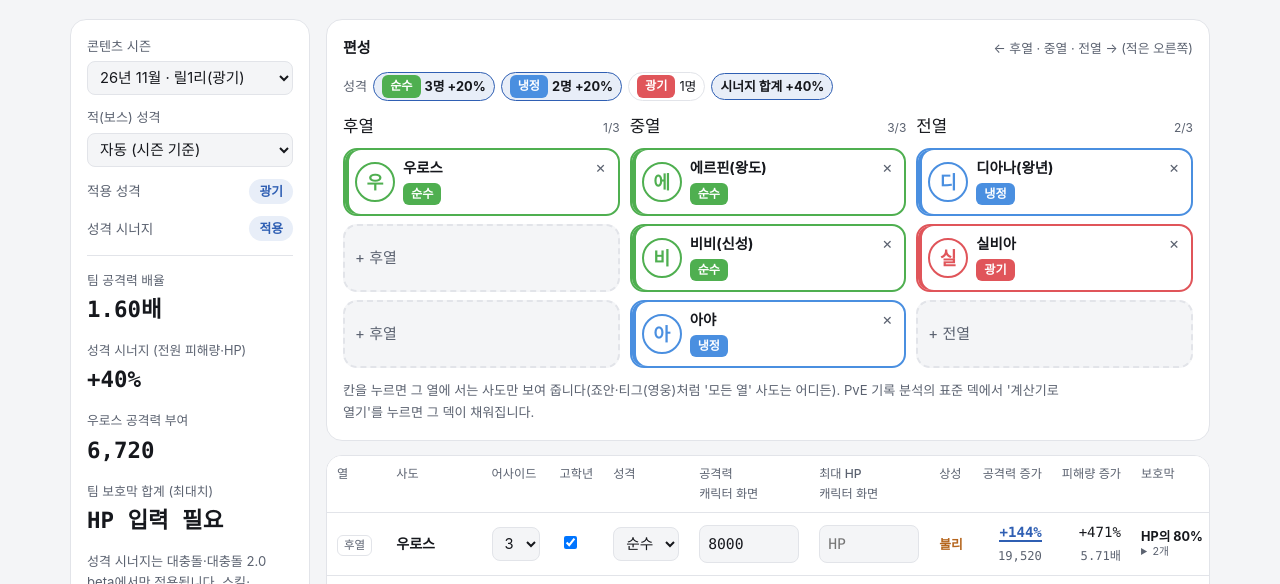
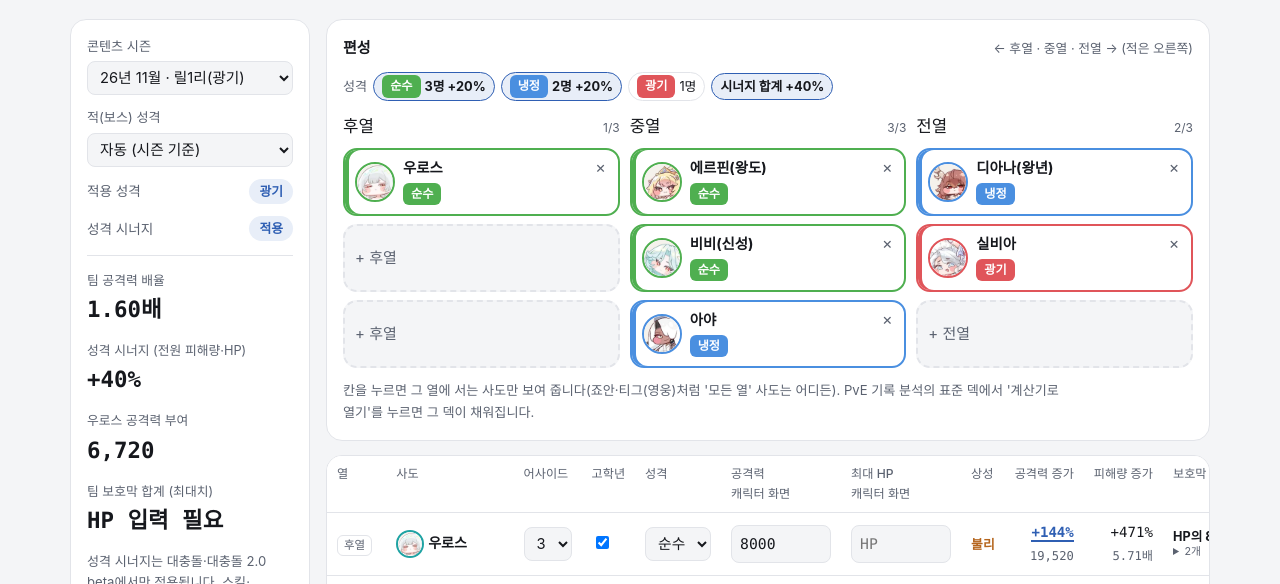
Before and after one commit to gasumii/trickcal-meta, a plain HTML site: page calculator.html in a window 1280 px wide. Shown: the part 207-791 px from the top of the page. Drawn offline with Linux system fonts and the light colour scheme; a web font is replaced by a local one.

Commit message:
전투 메커니즘·덱 계산기 사도 표시를 얼굴 아이콘으로(파일 없으면 첫 글자), 표준 덱 얼굴 52px로 확대

```diff
--- a/assets/common.js
+++ b/assets/common.js
@@ -29,7 +29,9 @@ async function loadSadoInfo(){try{(await load("data/battle/sado_info.csv")).forE
 const perVar=p=>PER_LIST.includes(p)?`var(--${p})`:"var(--미분류)";
 function face(n,size,per){
   const i=SADO_INFO[n]||{},p=per||i["성격"]||"",ch=(n||"?").replace(/\(.*\)/,"").trim().slice(0,1);
-  return `<span class="face" style="--pc:${perVar(p)};--fs:${size||36}px" aria-hidden="true">${i["이미지"]?`<img src="assets/sado/${encodeURIComponent(i["이미지"])}" alt="" loading="lazy">`:`<b>${esc(ch)}</b>`}</span>`;
+  /* 얼굴 아이콘: sado_info의 이미지 칸, 비어 있으면 사도 DB에 있는 사도는 assets/sado/이름.webp(나무위키 기본 초상, © EPIDGames). 파일이 없으면 첫 글자 */
+  const src=i["이미지"]||(SADO_INFO[n]?n+".webp":"");
+  return `<span class="face" style="--pc:${perVar(p)};--fs:${size||36}px" aria-hidden="true">${src?`<img src="assets/sado/${encodeURIComponent(src)}" alt="" loading="lazy" onerror="this.replaceWith(Object.assign(document.createElement('b'),{textContent:'${esc(ch)}'}))">`:`<b>${esc(ch)}</b>`}</span>`;
 }
 
 /* skills.csv 한 줄 → 계산용 데이터 */
--- a/assets/report.css
+++ b/assets/report.css
@@ -248,5 +248,6 @@ h1{letter-spacing:-.02em} h2{font-size:1.5rem;letter-spacing:-.015em}
 .chip.has-ico::before{display:none}
 .chip .sico,.bar .sico{width:24px;height:24px;border-radius:50%;flex:none;box-shadow:0 0 0 2px var(--c)}
 .bar .n{display:flex;align-items:center;gap:6px}
-.slot .face{position:absolute;top:8px;left:8px;width:34px;height:34px;border-radius:50%;box-shadow:0 0 0 2px var(--c);background:var(--paper)}
-.slot:has(.face){padding-top:46px}
+.slot .face{position:absolute;top:8px;left:8px;width:52px;height:52px;border-radius:50%;box-shadow:0 0 0 2px var(--c);background:var(--paper)}
+.slot:has(.face){padding-top:66px}
+@media (max-width:640px){.slot .face{width:42px;height:42px}.formation .slot:has(.face){padding-top:56px}}
--- a/calculator.html
+++ b/calculator.html
@@ -166,7 +166,7 @@ function buildBoard(){
 }
 function buildSlots(){
   $("slots").innerHTML=slots.map((s,i)=>s.name?`<tr class="slot" data-i="${i}"><td><span class="lane-tag">${rowOf(i)}</span></td>
-   <td style="white-space:nowrap"><strong>${esc(s.name)}</strong></td>
+   <td style="white-space:nowrap">${face(s.name,28)} <strong>${esc(s.name)}</strong></td>
    <td><select id="a${i}" data-k="aside" aria-label="어사이드">${[0,1,2,3].map(v=>`<option${v==s.aside?" selected":""}>${v}</option>`).join("")}</select></td>
    <td><input id="h${i}" type="checkbox" data-k="hi" ${s.hi?"checked":""} aria-label="고학년 사용"></td>
    <td class="pc"></td>
--- a/data/changelog.csv
+++ b/data/changelog.csv
@@ -1,5 +1,5 @@
 날짜,구분,내용
-2026-11-26,PvE 기록 분석,"사도 이름 옆에 얼굴 아이콘 추가 — 표준 덱·티어·채용률 막대·바뀐 자리·이전 시즌 비교·순위 구간별 그래프. 전투판정DB 사도 138명 전원, 기본 복장 초상 기준(사복 아님). 아이콘은 식별용으로 게임 기본 초상(나무위키 수록본)을 원형 96px로 작게 잘라 낸 것(© EPIDGames)"
+2026-11-26,PvE 기록 분석,"사도 이름 옆에 얼굴 아이콘 추가 — 표준 덱·티어·채용률 막대·바뀐 자리·이전 시즌 비교·순위 구간별 그래프. 전투판정DB 사도 138명 전원, 기본 복장 초상 기준(사복 아님). 아이콘은 식별용으로 게임 기본 초상(나무위키 수록본)을 원형 96px로 작게 잘라 낸 것(© EPIDGames). 전투 메커니즘·덱 계산기의 사도 글자 원도 같은 얼굴 아이콘으로 바꿈(아이콘이 없으면 글자)"
 2026-11-23,PvE 기록 분석,"26년 11월 프론티어 시즌22 니펠 300덱을 트릭컬 레코드와 순위별로 대조 — 300위 모두 열별 사도·공명 성격 구성 일치, 정정 없음. 시즌 분석 보고서의 '대조 전' 문구를 대조 결과로 바꿈"
 2026-11-20,PvE 기록 분석,"26년 9월 대충돌 시즌48 101~300위 200덱 추가 — 처음에 1~100위만 기록했던 시즌을 트릭컬 레코드 순위별 기록으로 300위까지 채움(레코드 구간 사도 수·성격 칸 수 일치), 시즌 분석 보고서를 300덱 기준으로 다시 작성. 사이트 이름을 'PvE 300위 덱 리포트'로 변경"
 2026-11-20,PvE 기록 분석,"26년 11월 엘리아스 프론티어 시즌22 니펠(마그맛 2단계) 1~300위 300덱 추가 — 순위 팝업 녹화를 오프라인으로 인식, 시즌 분석 보고서 포함(트릭컬 레코드 대조는 집계가 올라온 뒤)"
```
